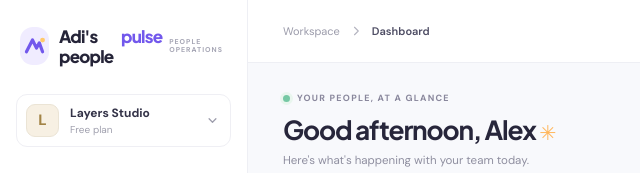
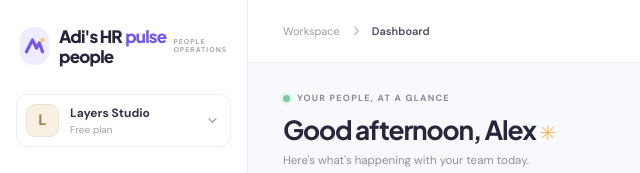
Before and after one commit to Aditya-7788/HR-Helper-App-Github-Actions, a website: page public/index.html in a window 1280 px wide. Shown: the top 173 px of the page, 0-640 px from the left. Drawn offline with Linux system fonts and the light colour scheme; no server answers.

Commit message:
minor change

```diff
--- a/public/index.html
+++ b/public/index.html
@@ -19,7 +19,7 @@
           <span class="brand-mark" aria-hidden="true">
             <svg viewBox="0 0 36 36" fill="none"><path d="M8 24.5 15.5 10l5 10 3.5-6.5L28 24.5" stroke="currentColor" stroke-width="4" stroke-linecap="round" stroke-linejoin="round"/><circle cx="28" cy="10" r="3" fill="#FFC96B"/></svg>
           </span>
-          <span class="brand-copy">Adi's people<span>pulse</span><small>PEOPLE OPERATIONS</small></span>
+          <span class="brand-copy">Adi's HR people<span>pulse</span><small>PEOPLE OPERATIONS</small></span>
         </a>
 
         <button class="workspace-switcher" type="button" aria-label="Switch workspace">
```
